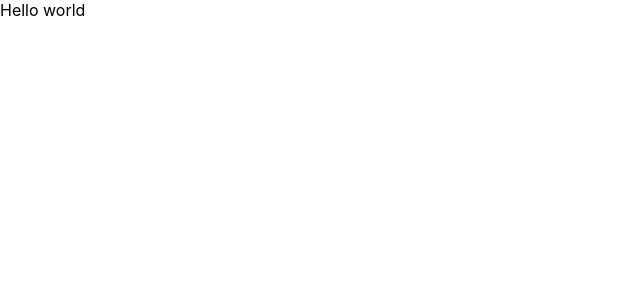
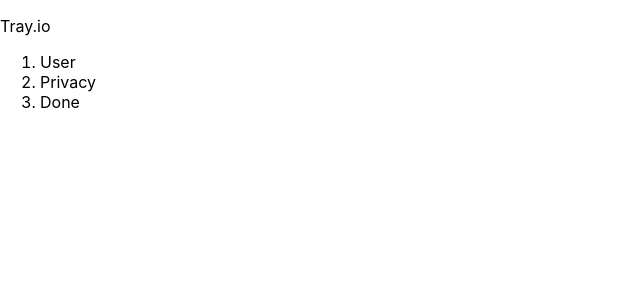
Before and after one commit to juliatan/tray-form, a React (Create React App) app: page / in a window 1280 px wide. Shown: the top 300 px of the page, without its empty margins (0-640 px from the left). Built offline with nearby package versions, Linux system fonts and the light colour scheme.

Commit message:
Setup skeleton for layout and form tabs

```diff
--- a/src/App.js
+++ b/src/App.js
@@ -1,7 +1,12 @@
 import React from 'react';
+import Layout from './hoc/Layout/Layout';
 
 function App() {
-  return <div>Hello world</div>;
+  return (
+    <Layout>
+      <p>Tray.io</p>
+    </Layout>
+  );
 }
 
 export default App;
--- /dev/null
+++ b/src/components/Navigation/FormTabs/FormTab/FormTab.js
@@ -0,0 +1,5 @@
+import React from 'react';
+
+const formTab = (props) => <li>{props.children}</li>;
+
+export default formTab;
--- /dev/null
+++ b/src/components/Navigation/FormTabs/FormTabs.js
@@ -0,0 +1,12 @@
+import React from 'react';
+import FormTab from './FormTab/FormTab';
+
+const formTabs = () => (
+  <ol>
+    <FormTab>User</FormTab>
+    <FormTab>Privacy</FormTab>
+    <FormTab>Done</FormTab>
+  </ol>
+);
+
+export default formTabs;
--- /dev/null
+++ b/src/hoc/Layout/Layout.js
@@ -0,0 +1,13 @@
+import React from 'react';
+import FormTabs from '../../components/Navigation/FormTabs/FormTabs';
+
+const layout = (props) => (
+  <div>
+    {props.children}
+    <nav>
+      <FormTabs />
+    </nav>
+  </div>
+);
+
+export default layout;
```
